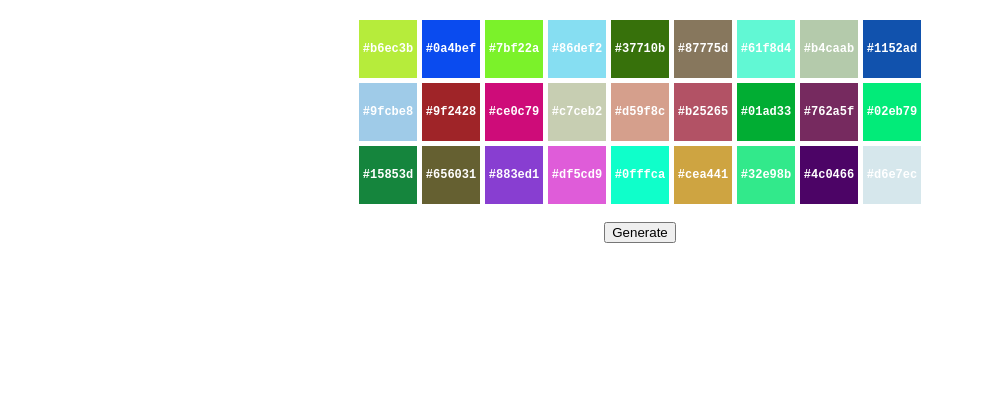
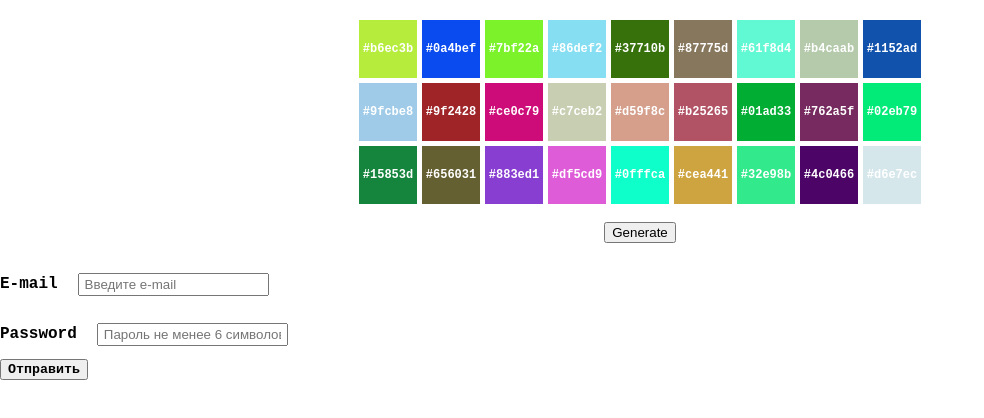
Before and after one commit to EvgeniaLeleo/sky-react, a React (Create React App) app: page / in a window 1280 px wide. Shown: the top 418 px of the page, without its empty margins (0-984 px from the left). Built offline with nearby package versions, Linux system fonts and the light colour scheme.

Commit message:
feat: complete task 1

```diff
--- a/src/App.css
+++ b/src/App.css
@@ -1,6 +1,11 @@
 body {
   font-family: 'Courier New', Courier, monospace;
   font-weight: 600;
+}
+
+.button-submit {
+  font-family: inherit;
+  font-weight: inherit;
 }
 
 .container {
@@ -30,6 +35,32 @@ body {
   width: 3rem;
   height: 3rem;
   padding: 5px;
+}
+
+/* LoginPass */
+
+.form-field {
+  display: flex;
+  align-items: center;
+
+  height: 50px;
+}
+
+.form-label {
+  margin-right: 10px;
+}
+
+.form-input {
+  padding: 2px 5px;
+  margin: 0 10px;
+}
+
+.error {
+  border: 2px solid red;
+}
+
+.errorText {
+  margin: 0 10px;
 }
 
 /* app */
--- a/src/App.js
+++ b/src/App.js
@@ -1,5 +1,6 @@
 import './App.css';
 import ColorTable from './components/ColorTable';
+import LoginPass from './components/LoginPass';
 
 const number = 27;
 
@@ -7,6 +8,8 @@ function App() {
   return (
     <div>
       <ColorTable number={number} />
+      <p></p>
+      <LoginPass />
     </div>
   );
 }
--- /dev/null
+++ b/src/components/LoginPass.js
@@ -0,0 +1,94 @@
+import useForm from './userHook';
+import { React, useRef } from 'react';
+import { isValidEmail } from './utils';
+
+const classNames = require('classnames');
+
+const LoginPass = () => {
+  const form = useForm({
+    email: { value: '', errorText: '', required: true },
+    password: { value: '', errorText: '', required: true },
+  });
+
+  const { onBlur, onChange, onKeyDown, fields } = form;
+
+  const loginClasses = classNames('form-input', {
+    error: fields.email.errorText,
+  });
+
+  const passwordClasses = classNames('form-input', {
+    error: fields.password.errorText,
+  });
+
+  const inputEmail = useRef(null);
+  const inputPassword = useRef(null);
+  const inputEmailErrorText = useRef(null);
+  const inputPasswordErrorText = useRef(null);
+
+  const handleSubmit = (event) => {
+    event.preventDefault();
+
+    if (!isValidEmail(inputEmail.current.value)) {
+      inputEmail.current.style.background = '#ffacae';
+      inputEmail.current.focus();
+      inputEmailErrorText.current.innerText = 'Введите корректный e-mail';
+    }
+
+    if (inputPassword.current.value.trim().length <= 6) {
+      inputPassword.current.style.background = '#ffacae';
+      inputPassword.current.focus();
+      inputPasswordErrorText.current.innerText =
+        'Пароль должен быть не менее 6 символов';
+    }
+  };
+
+  return (
+    <form onSubmit={handleSubmit}>
+      <div className="form-field">
+        <label className="form-label" htmlFor="login">
+          E-mail
+        </label>
+        <input
+          className={loginClasses}
+          id="email"
+          name="email"
+          placeholder="Введите e-mail"
+          value={fields.email.value}
+          onBlur={onBlur}
+          onChange={onChange}
+          onKeyDown={onKeyDown}
+          ref={inputEmail}
+        />
+        <div className="errorText" ref={inputEmailErrorText}>
+          {fields.email.errorText}
+        </div>
+      </div>
+
+      <div className="form-field">
+        <label className="form-label" htmlFor="password">
+          Password
+        </label>
+        <input
+          className={passwordClasses}
+          type="password"
+          id="password"
+          name="password"
+          placeholder="Пароль не менее 6 символов"
+          value={fields.password.value}
+          onBlur={onBlur}
+          onChange={onChange}
+          onKeyDown={onKeyDown}
+          ref={inputPassword}
+        />
+        <div className="errorText" ref={inputPasswordErrorText}>
+          {fields.password.errorText}
+        </div>
+      </div>
+      <button className="button-submit" type="submit">
+        Отправить
+      </button>
+    </form>
+  );
+};
+
+export default LoginPass;
--- /dev/null
+++ b/src/components/userHook.js
@@ -0,0 +1,62 @@
+import { useState } from 'react';
+import { isValidEmail } from './utils';
+
+const useForm = (formConfig) => {
+  const [fields, setFields] = useState(formConfig);
+
+  const validateInput = (e) => {
+    if (e.target.name === 'email' && !isValidEmail(e.target.value)) {
+      setFields((prev) => ({
+        ...prev,
+        [e.target.name]: {
+          ...prev[e.target.name],
+          errorText: `Введите корректный e-mail`,
+        },
+      }));
+    }
+
+    if (e.target.name === 'password' && e.target.value.length < 6) {
+      setFields((prev) => ({
+        ...prev,
+        [e.target.name]: {
+          ...prev[e.target.name],
+          errorText: `Пароль должен быть не менее 6 символов`,
+        },
+      }));
+    }
+  };
+
+  const onBlur = (e) => {
+    if (fields[e.target.name].required) {
+      validateInput(e);
+    }
+  };
+
+  const onKeyDown = (e) => {
+    if (e.code === 'Enter') {
+      onBlur(e);
+    }
+  };
+
+  const onChange = (e) => {
+    e.target.style.background = 'transparent';
+    e.target.innerText = '';
+    setFields((prev) => ({
+      ...prev,
+      [e.target.name]: {
+        ...prev[e.target.name],
+        value: e.target.value,
+        errorText: '',
+      },
+    }));
+  };
+
+  return {
+    onBlur,
+    onChange,
+    onKeyDown,
+    fields,
+  };
+};
+
+export default useForm;
--- a/src/components/utils.js
+++ b/src/components/utils.js
@@ -22,4 +22,8 @@ const generateColorHex = () => {
   return '#' + hexColor;
 };
 
-export { generateColorHex, createArray };
+const isValidEmail = (email) => {
+  return email.match(/^[\w]{1}[\w-.]*@[\w-]+\.[a-z]{2,4}$/i);
+};
+
+export { generateColorHex, createArray, isValidEmail };
```
